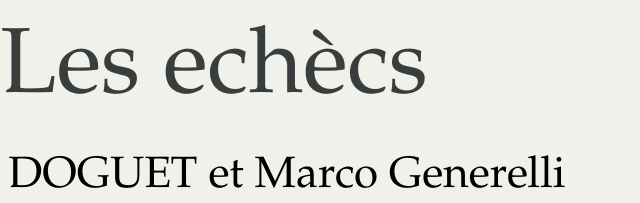
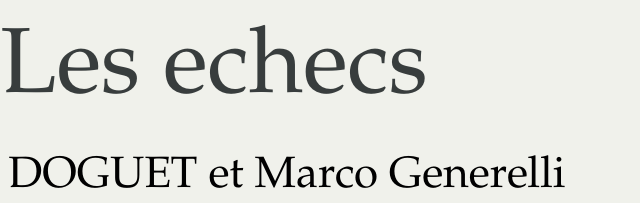
Before and after one commit to MeliDo93/exemple-ex6, a plain HTML site: page index.html in a window 1280 px wide. Shown: the top 203 px of the page, 426-1066 px from the left. Drawn offline with nearby package versions, Linux system fonts and the light colour scheme; some packages are replaced by stand-ins of ours.

Commit message:
Update index.html

```diff
--- a/index.html
+++ b/index.html
@@ -23,7 +23,7 @@
 
         <!-- Slide avec titre -->
         <section>
-          <h2>Les echècs</h2>
+          <h2>Les echecs</h2>
           <p>
             Mélina DOGUET et Marco Generelli<br />
             <small>Etudiant au MALTT</small>
```
